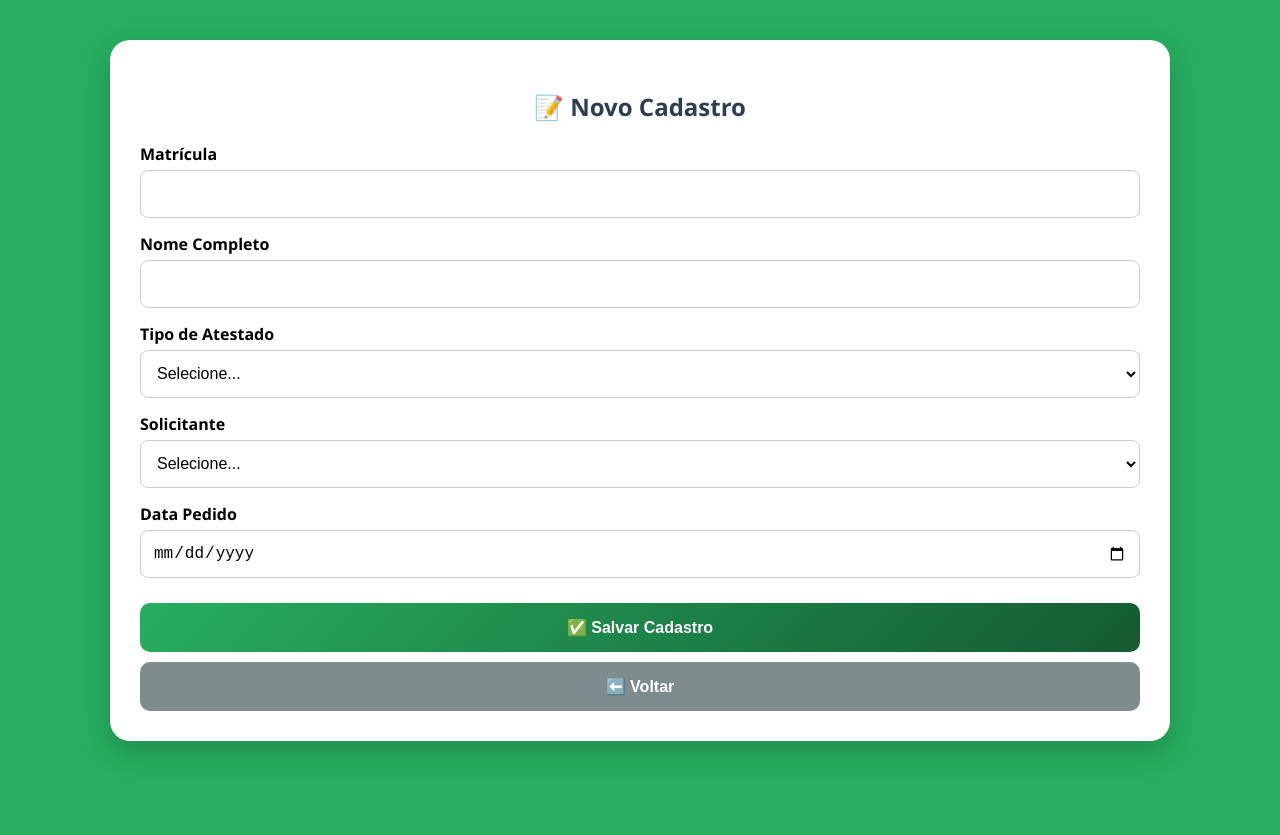
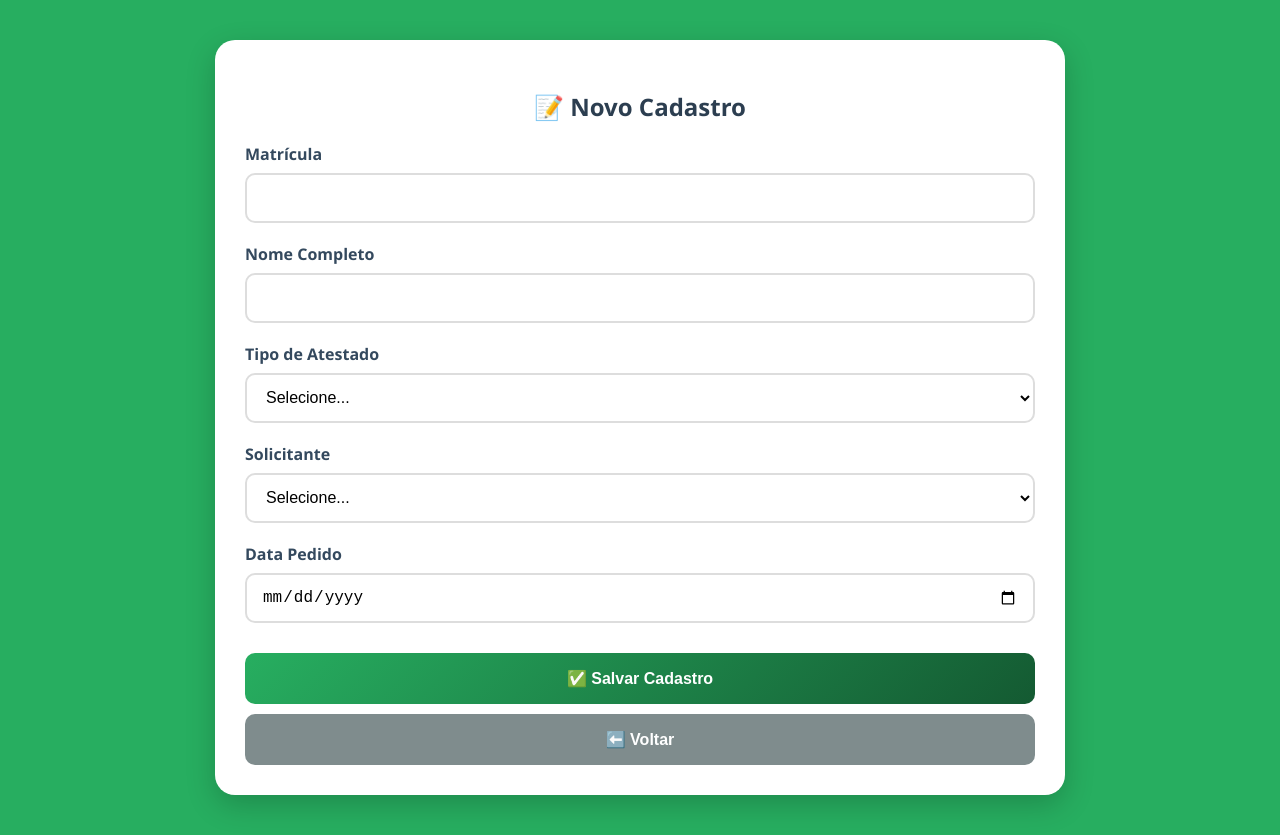
Before and after one commit to Allan1592/CadastrodeAtestasos, a plain HTML site: page index.html in a window 1280 px wide. Both pictures are taken after a click on the button "📝 Cadastrar". Before the commit the page ends 800 px from the top, so only its background shows below. Drawn offline with Linux system fonts and the light colour scheme.

Commit message:
Update style.css

```diff
--- a/style.css
+++ b/style.css
@@ -6,6 +6,9 @@
     --grad-lilas: linear-gradient(135deg, #9b59b6, #4a235a);
 }
 
+/* RESET GLOBAL: Garante que o tamanho definido seja o tamanho real */
+* { box-sizing: border-box; }
+
 body {
     margin: 0; padding: 0;
     font-family: 'Segoe UI', sans-serif;
@@ -13,7 +16,6 @@ body {
     min-height: 100vh;
 }
 
-/* Cores de fundo totais para o monitor do PC */
 body.bg-menu { background: #cfd8dc; }
 body.bg-cadastrar { background: #27ae60; }
 body.bg-pesquisar { background: #f39c12; }
@@ -26,62 +28,55 @@ body.bg-arquivo { background: #9b59b6; }
     margin: 0 auto;
 }
 
-.tela { display: none; padding: 20px; box-sizing: border-box; }
+.tela { display: none; padding: 20px; }
 .tela.ativa { display: block; }
 
 .conteudo-branco {
     background: white; border-radius: 20px; padding: 30px;
     box-shadow: 0 10px 30px rgba(0,0,0,0.2);
     margin: 20px auto;
+    max-width: 850px;
 }
 
 h1, h2 { text-align: center; color: #2c3e50; }
 
-/* MENU: Forçando os 4 botões na mesma linha no PC */
 .menu-grid {
     display: grid;
     grid-template-columns: repeat(4, 1fr);
     gap: 15px;
     padding: 20px;
-    width: 100%;
-    box-sizing: border-box;
 }
 
 .btn-menu {
-    height: 140px;
-    border: none;
-    border-radius: 20px;
-    color: white;
-    font-weight: bold;
+    height: 140px; border: none; border-radius: 20px; color: white;
+    font-weight: bold; font-size: 16px; cursor: pointer;
+    transition: transform 0.2s;
+    display: flex; flex-direction: column; align-items: center; justify-content: center;
+}
+.btn-menu:hover { transform: scale(1.05); }
+
+.form-grupo { margin-bottom: 20px; width: 100%; }
+label { display: block; margin-bottom: 8px; font-weight: bold; color: #34495e; }
+
+/* HARMONIA TOTAL: Inputs e Selects com o mesmo comportamento */
+input[type="text"],
+input[type="date"],
+select {
+    width: 100% !important;
+    height: 50px;
+    padding: 10px 15px;
+    border: 2px solid #ddd;
+    border-radius: 10px;
     font-size: 16px;
-    cursor: pointer;
-    transition: transform 0.2s;
-    display: flex;
-    flex-direction: column;
-    align-items: center;
-    justify-content: center;
+    background-color: white;
+    display: block;
+    outline: none;
 }
 
-.btn-menu:hover { transform: scale(1.05); }
-
-.form-grupo { margin-bottom: 15px; }
-label { display: block; margin-bottom: 5px; font-weight: bold; }
-
-/* AJUSTE DOS CAMPOS: Agora todos têm o mesmo tamanho real */
-input, select {
-    width: 100%;
-    padding: 12px;
-    border: 1px solid #ccc;
-    border-radius: 8px;
-    font-size: 16px;
-    box-sizing: border-box;
-    height: 48px;
-    display: block;
-    background-color: white;
-}
+input:focus, select:focus { border-color: #3498db; }
 
 .btn-acao {
-    width: 100%; padding: 15px; border: none; border-radius: 10px;
+    width: 100%; padding: 16px; border: none; border-radius: 10px;
     color: white; font-weight: bold; cursor: pointer; margin-top: 10px; font-size: 16px;
 }
 
@@ -89,7 +84,7 @@ input, select {
 .btn-ferramenta { flex: 1; padding: 20px; font-weight: bold; border: none; border-radius: 12px; cursor: pointer; color: white; }
 
 .card-clicavel, .card-consulta {
-    background: #fff; padding: 15px; border-radius: 10px; margin-bottom: 10px;
+    background: #fff; padding: 18px; border-radius: 12px; margin-bottom: 12px;
     border-left: 10px solid #2c3e50; display: flex; justify-content: space-between; align-items: center;
     box-shadow: 0 2px 5px rgba(0,0,0,0.1);
 }
```
